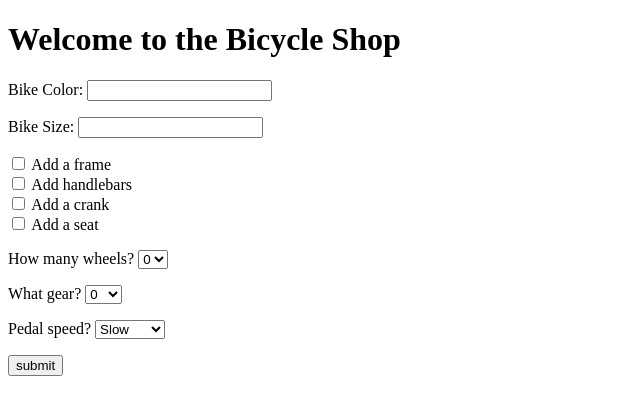
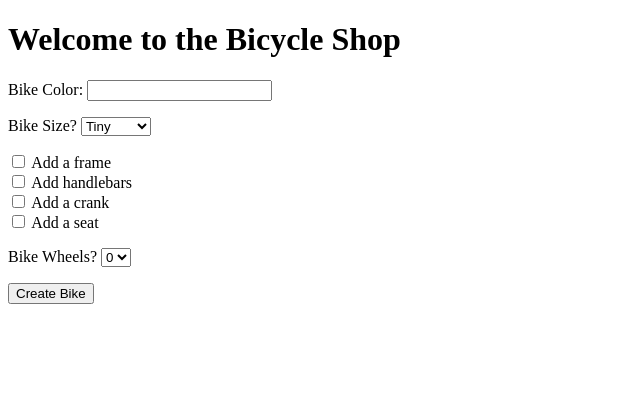
Before and after one commit to jkol7/bicycle-class, a PHP site: page / in a window 1280 px wide. Shown: the top 415 px of the page, without its empty margins (0-640 px from the left). Run offline with PHP 8.4, Linux system fonts and the light colour scheme.

```diff
--- a/index.php
+++ b/index.php
@@ -17,10 +17,18 @@
     <!-- Form that sets parameters for function that initializes Bike object -->
 
 <form action="" method="get">
+
     Bike Color: <input type="text" name="bikeColor">
     <p></p>
-    Bike Size: <input type="text" name="bikeSize">
+    <label for="bikeSize">Bike Size?</label>
+        <select id="bikeSize" name="bikeSize">
+        <option value="tiny">Tiny</option>
+        <option value="small">Small</option>
+        <option value="medium">Medium</option>
+        <option value="large">Large</option>
+        </select>
     <p></p>
+
     <input type="checkbox" id="frame" name="bikeFrame" value=true>
     <label for="frame"> Add a frame</label><br>
     <input type="checkbox" id="handlebars" name="bikeHandlebars" value=true>
@@ -30,33 +38,19 @@
     <input type="checkbox" id="seat" name="bikeSeat" value=true>
     <label for="seat"> Add a seat</label><br>
     <p></p>
-    <label for="wheels">How many wheels?</label>
-        <select id="bikeWheelSelect" name="bikeWheels">
+
+    <label for="bikeWheels">Bike Wheels?</label>
+        <select id="bikeWheels" name="bikeWheels">
         <option value=0>0</option>
-        <option value=1>1</option>
         <option value=2>2</option>
         <option value=3>3</option>
         <option value=4>4</option>
         </select>
     <p></p>
-    <label for="gear">What gear?</label>
-        <select id="bikeGear" name="bikeGear">
-        <option value=0>0</option>
-        <option value=1>1</option>
-        <option value=3>3</option>
-        <option value=21>21</option>
-        <option value=24>24</option>
-        <option value=27>27</option>
-        </select>
-    <p></p>
-    <label for="pedalSpeed">Pedal speed?</label>
-        <select id="pedalSpeed" name="pedalSpeed">
-        <option value="slow">Slow</option>
-        <option value="medium">Medium</option>
-        <option value="fast">Fast</option>
-        </select>
-    <p></p>
-<input type="submit" value="submit" name="submit"> </form>
+<input type="submit" value="Create Bike" name="submit"> </form>
+
+
+<p></p>
 
 
 
@@ -65,18 +59,27 @@
         function createBike($bikeColor, $bikeSize, $bikeFrame, $bikeHandlebars, $bikeCrank, $bikeSeat, $bikeWheels){
             $newBike = new Bicycle($bikeColor, $bikeSize, $bikeFrame, $bikeHandlebars, $bikeCrank, $bikeSeat, $bikeWheels);
 
-
-            echo $newBike->rideBike("slow");
-
-
+            if(isset($_POST['button1'])) {
+                $newBike->rideBike("slow");
+            }
+            if(isset($_POST['button2'])) {
+                echo "This is Button2 that is selected";
+            }
         }
 
         if(isset($_GET['submit']))
             {
-            createBike($_GET["bikeColor"],$_GET["bikeSize"],
-            $_GET["bikeFrame"], $_GET["bikeHandlebars"], $_GET["bikeCrank"],
-            $_GET["bikeSeat"], $_GET["bikeWheels"]);
+            createBike(
+            $_GET["bikeColor"] ?? $bikeColor = "grey",
+            $_GET["bikeSize"] ?? $bikeSize = "medium",
+            $_GET["bikeFrame"] ?? $bikeFrame = "false",
+            $_GET["bikeHandlebars"] ?? $bikeHandlebars = "false",
+            $_GET["bikeCrank"] ?? $bikeCrank = "false",
+            $_GET["bikeSeat"] ?? $bikeSeat = "false",
+            $_GET["bikeWheels"] ?? $bikeWheels = 2);
             }
+
+
     ?>
 </body>
 </html>
```
Also changed, not shown: ridingbike.php (added).
